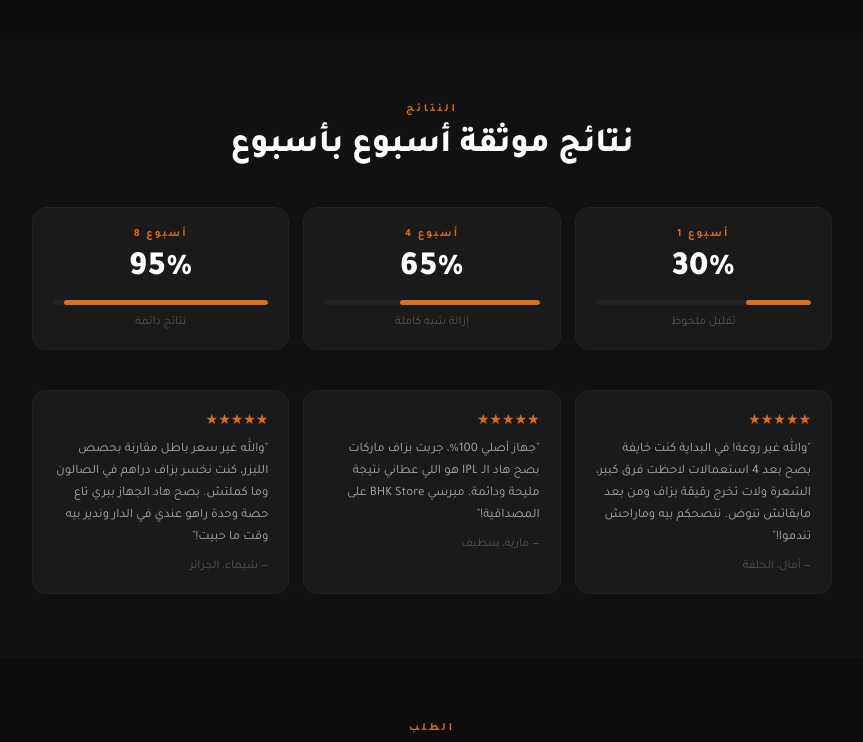
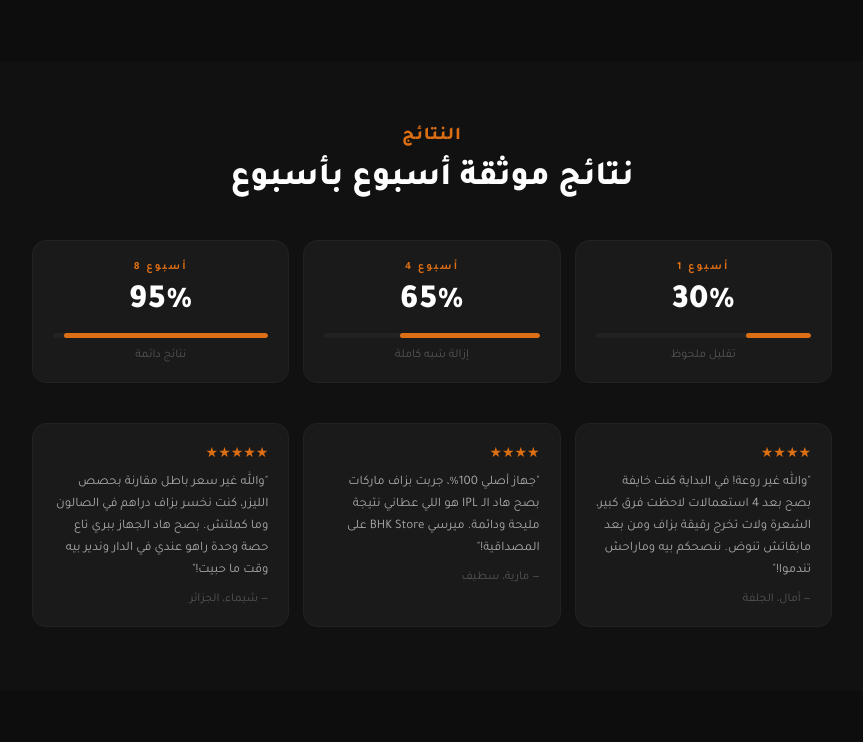
Before and after one commit to bhkstore0-source/IPL-LP, a plain HTML site: page index.html in a window 1280 px wide. Shown: the part 1998-2740 px from the top of the page, without its empty margins (208-1071 px from the left). Drawn offline with Linux system fonts and the light colour scheme.

Commit message:
Update index.html

```diff
--- a/index.html
+++ b/index.html
@@ -65,7 +65,15 @@ body{font-family:'Tajawal',sans-serif;direction:rtl;background:#0d0d0d;color:#ff
 
 /* ── FEATURES ── */
 .features{padding:64px 24px;background:#111}
-.section-tag{text-align:center;font-size:11px;letter-spacing:3px;color:#dc6e14;margin-bottom:10px;font-weight:600}
+  .section-tag {
+    text-align: center;
+    font-size: 18px; /* كانت 11 رجعتها 18 باه تبان كبيرة */
+    letter-spacing: 1px; /* نقصت الفراغ بين الحروف باه تقراها خير بالعربية */
+    color: #dc6e14;
+    margin-bottom: 12px;
+    font-weight: 800; /* رجعتها خشينة بزاف Bold */
+    display: block;
+}
 .section-title{text-align:center;font-size:clamp(22px,4vw,34px);font-weight:800;margin-bottom:40px;color:#fff}
 .features-grid{display:grid;grid-template-columns:repeat(auto-fit,minmax(190px,1fr));gap:14px;max-width:920px;margin:0 auto}
 .f-card{background:#1a1a1a;border:1px solid #2a2a2a;border-radius:16px;padding:22px;transition:border-color .3s,transform .3s}
@@ -304,12 +312,12 @@ body{font-family:'Tajawal',sans-serif;direction:rtl;background:#0d0d0d;color:#ff
 
   <div class="reviews">
     <div class="rev">
-      <div class="rev-stars">★★★★★</div>
+      <div class="rev-stars">★★★★</div>
       <p>"والله غير روعة! في البداية كنت خايفة بصح بعد 4 استعمالات لاحظت فرق كبير، الشعرة ولات تخرج رقيقة بزاف ومن بعد مابقاتش تنوض. ننصحكم بيه وماراحش تندموا!"</p>
       <div class="rev-name">— أمال، الجلفة</div>
     </div>
     <div class="rev">
-      <div class="rev-stars">★★★★★</div>
+      <div class="rev-stars">★★★★</div>
       <p>"جهاز أصلي 100%، جربت بزاف ماركات بصح هاد الـ IPL هو اللي عطاني نتيجة مليحة ودائمة. ميرسي BHK Store على المصداقية!"</p>
       <div class="rev-name">— مارية، سطيف</div>
     </div>
```
